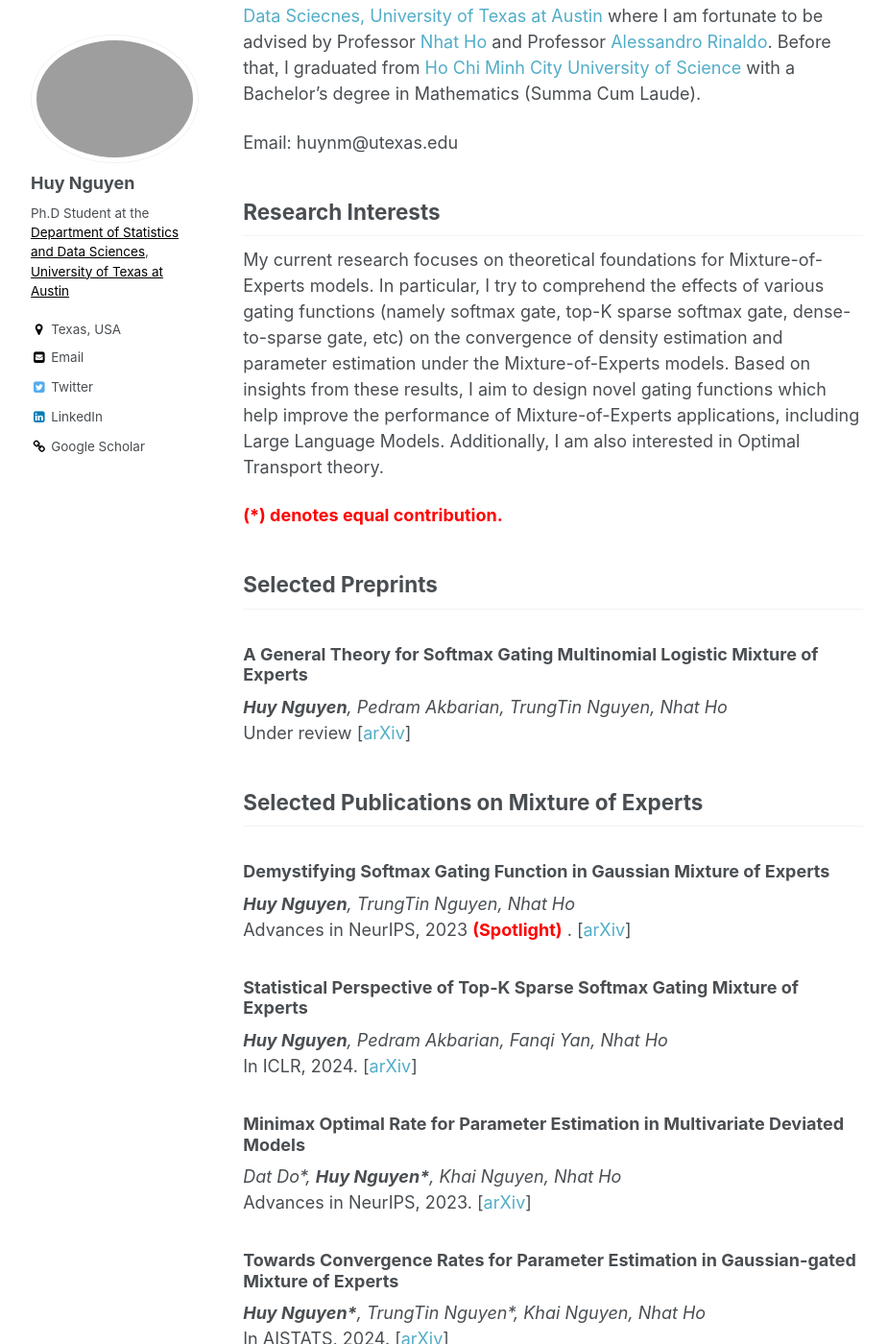
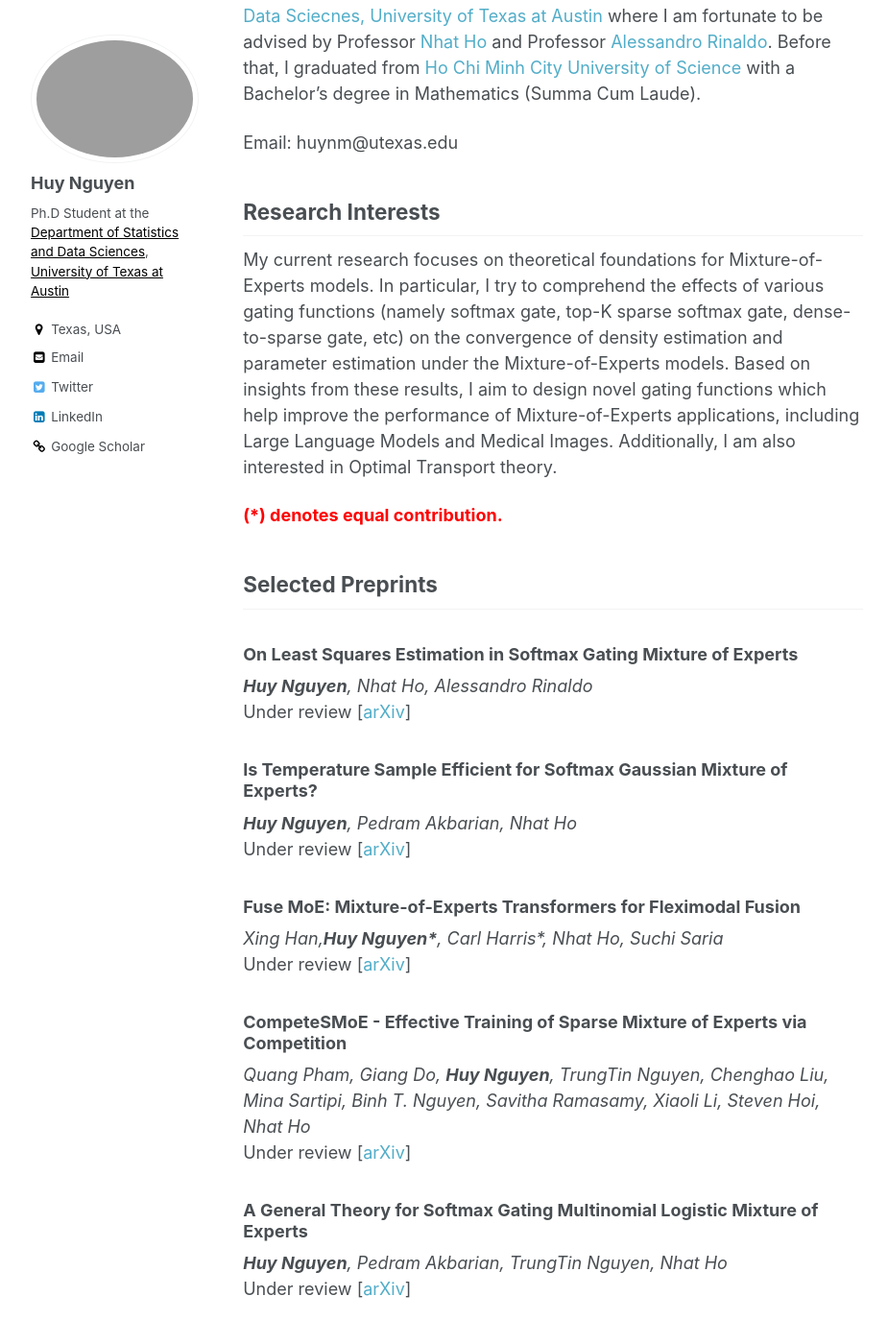
Before and after one commit to snowwhite2011/huyentrang0811.github.io, a Jekyll site: the page built from _pages/about.md, in a window 1280 px wide and 1400 px high, scrolled down 211 px. Shown: the whole window at 96% size, without its empty margins (86-1011 px from the left). Built offline with Jekyll 4.4.1, drawn with Linux system fonts in a browser that asks for light colours; some of the changed text lies outside the part shown.

Commit message:
Update about.md

```diff
--- a/_pages/about.md
+++ b/_pages/about.md
@@ -15,11 +15,22 @@ Welcome to my homepage! My full name is Huy Minh Nguyen, and I am currently a se
 
 Email: huynm@utexas.edu
 ## Research Interests
-My current research focuses on theoretical foundations for Mixture-of-Experts models. In particular, I try to comprehend the effects of various gating functions (namely softmax gate, top-K sparse softmax gate, dense-to-sparse gate, etc) on the convergence of density estimation and parameter estimation under the Mixture-of-Experts models. Based on insights from these results, I aim to design novel gating functions which help improve the performance of Mixture-of-Experts applications, including Large Language Models. Additionally, I am also interested in Optimal Transport theory.
+My current research focuses on theoretical foundations for Mixture-of-Experts models. In particular, I try to comprehend the effects of various gating functions (namely softmax gate, top-K sparse softmax gate, dense-to-sparse gate, etc) on the convergence of density estimation and parameter estimation under the Mixture-of-Experts models. Based on insights from these results, I aim to design novel gating functions which help improve the performance of Mixture-of-Experts applications, including Large Language Models and Medical Images. Additionally, I am also interested in Optimal Transport theory.
 
 <span style="color:red"> **(\*) denotes equal contribution.** </span> <br/>
 ## Selected Preprints
-
+### On Least Squares Estimation in Softmax Gating Mixture of Experts
+*__Huy Nguyen__, Nhat Ho, Alessandro Rinaldo*<br/>
+Under review [[arXiv](https://arxiv.org/abs/2402.02952)]
+### Is Temperature Sample Efficient for Softmax Gaussian Mixture of Experts?
+*__Huy Nguyen__, Pedram Akbarian, Nhat Ho*<br/>
+Under review [[arXiv](https://arxiv.org/abs/2401.13875)]
+### Fuse MoE: Mixture-of-Experts Transformers for Fleximodal Fusion
+*Xing Han,__Huy Nguyen\*__, Carl Harris\*, Nhat Ho, Suchi Saria*<br/>
+Under review [[arXiv](https://arxiv.org/abs/2402.03226)]
+### CompeteSMoE - Effective Training of Sparse Mixture of Experts via Competition
+*Quang Pham, Giang Do, __Huy Nguyen__, TrungTin Nguyen, Chenghao Liu, Mina Sartipi, Binh T. Nguyen, Savitha Ramasamy, Xiaoli Li, Steven Hoi, Nhat Ho*<br/>
+Under review [[arXiv](https://arxiv.org/abs/2402.02526)]
 ### A General Theory for Softmax Gating Multinomial Logistic Mixture of Experts
 *__Huy Nguyen__, Pedram Akbarian, TrungTin Nguyen, Nhat Ho*<br/>
 Under review [[arXiv](https://arxiv.org/abs/2310.14188)]
@@ -27,13 +38,13 @@ Under review [[arXiv](https://arxiv.org/abs/2310.14188)]
 ## Selected Publications on Mixture of Experts
 ### Demystifying Softmax Gating Function in Gaussian Mixture of Experts
 *__Huy Nguyen__, TrungTin Nguyen, Nhat Ho*<br/>
-Advances in NeurIPS, 2023  <span style="color:red"> **(Spotlight)** </span>. [[arXiv](https://arxiv.org/abs/2305.03288)]
+Advances in NeurIPS, 2023  <span style="color:red"> **(Spotlight)** </span>. [[arXiv](https://arxiv.org/abs/2305.03288)] [[NeurIPS](https://openreview.net/pdf?id=cto6jIIbMZ)]
 ### Statistical Perspective of Top-K Sparse Softmax Gating Mixture of Experts
 *__Huy Nguyen__, Pedram Akbarian, Fanqi Yan, Nhat Ho*<br/>
-In ICLR, 2024. [[arXiv](https://arxiv.org/abs/2309.13850)]
+Proceedings of the ICLR, 2024. [[arXiv](https://arxiv.org/abs/2309.13850)]
 ### Minimax Optimal Rate for Parameter Estimation in Multivariate Deviated Models
 *Dat Do\*, __Huy Nguyen\*__, Khai Nguyen, Nhat Ho*<br/>
-Advances in NeurIPS, 2023. [[arXiv](https://arxiv.org/abs/2301.11808)]
+Advances in NeurIPS, 2023. [[arXiv](https://arxiv.org/abs/2301.11808)] [[NeurIPS](https://openreview.net/pdf?id=w3ghbKBJg4)]
 ### Towards Convergence Rates for Parameter Estimation in Gaussian-gated Mixture of Experts
 *__Huy Nguyen\*__, TrungTin Nguyen\*, Khai Nguyen, Nhat Ho*<br/>
 In AISTATS, 2024. [[arXiv](https://arxiv.org/abs/2305.07572)]
@@ -55,6 +66,8 @@ Advances in NeurIPS, 2021.  [[arXiv](https://arxiv.org/abs/2102.06857)] [[NeurIP
 
 
 ## Recent News
+- **[Feb 2024]** Two new papers on the applications of Mixture of Experts in Medical Images [[1](https://arxiv.org/abs/2402.03226)] and Large Language Models [[2](https://arxiv.org/abs/2402.02526)] are out!
+- **[Feb 2024]** Two new papers on the theory of Mixture of Experts, [[1](https://arxiv.org/abs/2402.02952)] and [[2](https://arxiv.org/abs/2401.13875)], are out!
 - **[Jan 2024]** Two papers on Mixture of Experts, [[1](https://arxiv.org/abs/2305.07572)] and [2], are accepted to AISTATS 2024.
 - **[Jan 2024]** Our paper "[Statistical Perspective of Top-K Sparse Softmax Gating Mixture of Experts](https://arxiv.org/abs/2309.13850)" is accepted to ICLR 2024.
 - **[Dec 2023]** Our paper "[Fast Approximation of the Generalized Sliced-Wasserstein Distance](https://openreview.net/forum?id=u3JeFO8G8s)" is accepted to ICASSP 2024.
```
